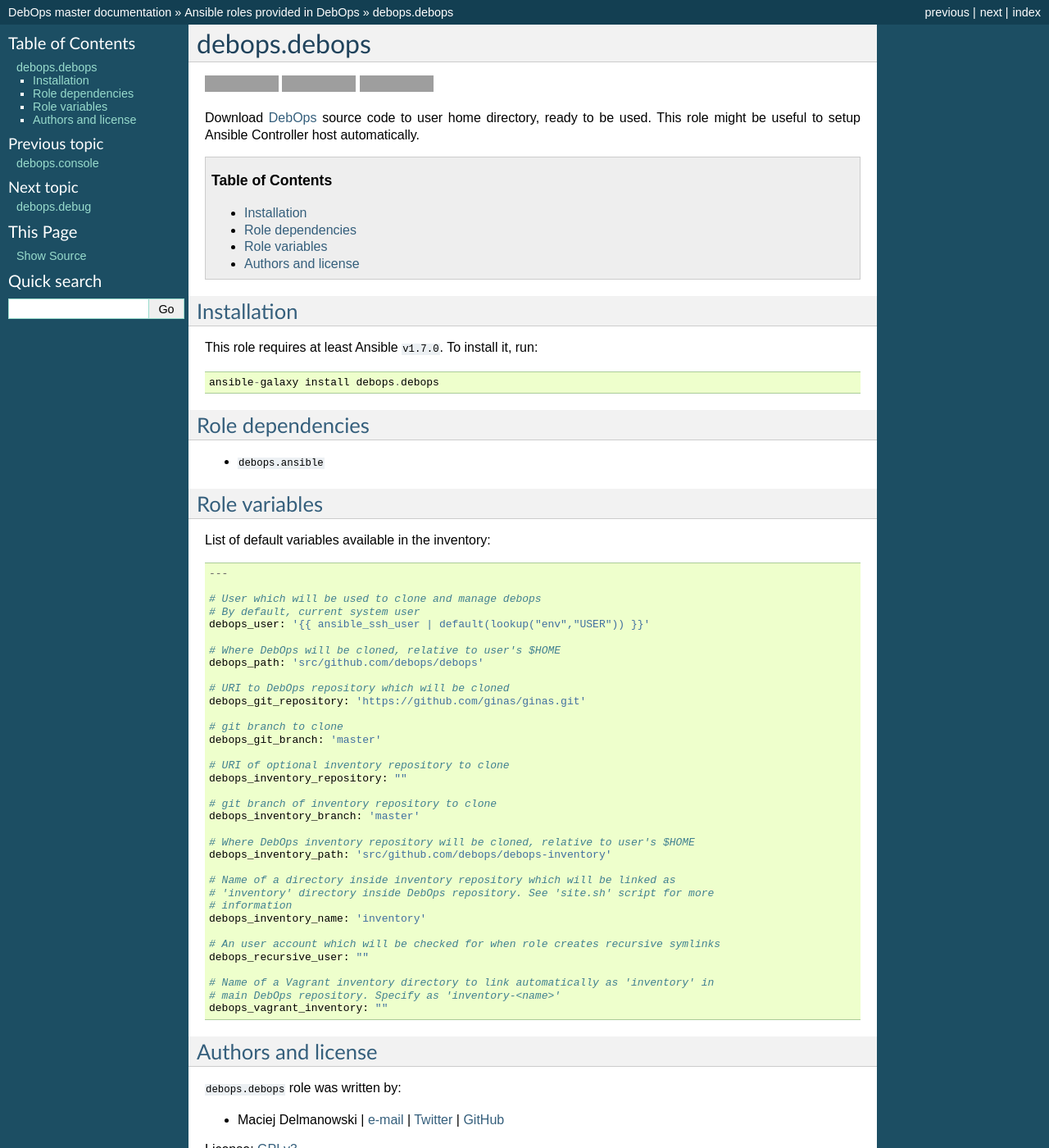
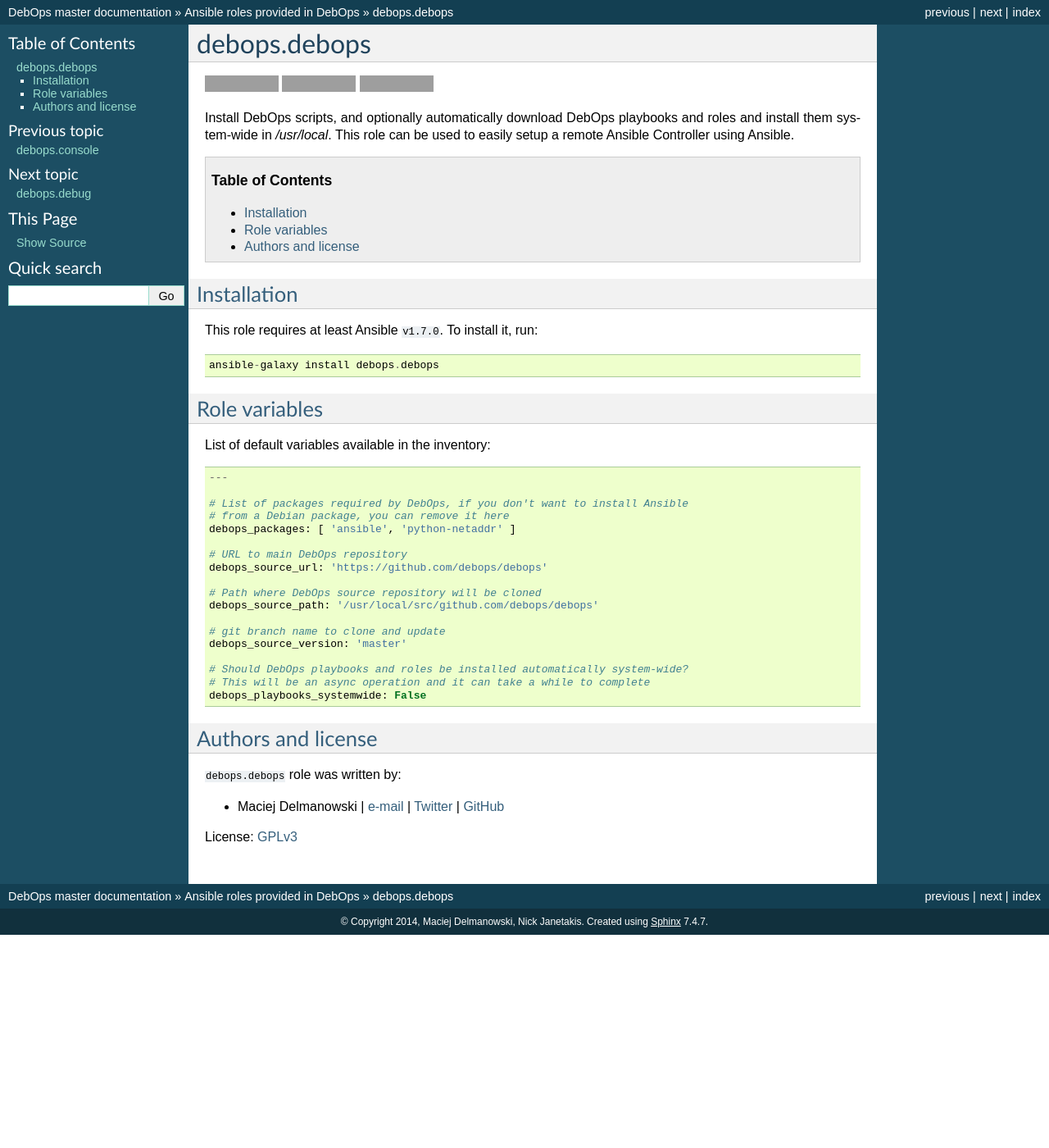
Before and after one commit to debops/docs, a Sphinx documentation site: the page built from docs/ansible/roles/debops.debops.rst, in a window 1280 px wide and 1400 px high. Shown: the whole window at 82% size. Built offline with Sphinx 7.4.7, drawn with Linux system fonts in a browser that asks for light colours; grey boxes are pictures that could not be loaded.

Commit message:
Update debops.debops documentation

```diff
--- a/docs/ansible/roles/debops.debops.rst
+++ b/docs/ansible/roles/debops.debops.rst
@@ -14,10 +14,9 @@
 
 
 
-Download `DebOps`_ source code to user home directory, ready to be used.
-This role might be useful to setup Ansible Controller host automatically.
-
-.. _DebOps: http://debops.org/
+Install DebOps scripts, and optionally automatically download DebOps
+playbooks and roles and install them system-wide in `/usr/local`. This role
+can be used to easily setup a remote Ansible Controller using Ansible.
 
 .. contents:: Table of Contents
    :local:
@@ -32,10 +31,6 @@
     ansible-galaxy install debops.debops
 
 
-Role dependencies
-~~~~~~~~~~~~~~~~~
-
-- ``debops.ansible``
 
 
 Role variables
@@ -45,39 +40,22 @@
 
     ---
 
-    # User which will be used to clone and manage debops
-    # By default, current system user
-    debops_user: '{{ ansible_ssh_user | default(lookup("env","USER")) }}'
+    # List of packages required by DebOps, if you don't want to install Ansible
+    # from a Debian package, you can remove it here
+    debops_packages: [ 'ansible', 'python-netaddr' ]
 
-    # Where DebOps will be cloned, relative to user's $HOME
-    debops_path: 'src/github.com/debops/debops'
+    # URL to main DebOps repository
+    debops_source_url: 'https://github.com/debops/debops'
 
-    # URI to DebOps repository which will be cloned
-    debops_git_repository: 'https://github.com/ginas/ginas.git'
+    # Path where DebOps source repository will be cloned
+    debops_source_path: '/usr/local/src/github.com/debops/debops'
 
-    # git branch to clone
-    debops_git_branch: 'master'
+    # git branch name to clone and update
+    debops_source_version: 'master'
 
-    # URI of optional inventory repository to clone
-    debops_inventory_repository: ""
-
-    # git branch of inventory repository to clone
-    debops_inventory_branch: 'master'
-
-    # Where DebOps inventory repository will be cloned, relative to user's $HOME
-    debops_inventory_path: 'src/github.com/debops/debops-inventory'
-
-    # Name of a directory inside inventory repository which will be linked as
-    # 'inventory' directory inside DebOps repository. See 'site.sh' script for more
-    # information
-    debops_inventory_name: 'inventory'
-
-    # An user account which will be checked for when role creates recursive symlinks
-    debops_recursive_user: ""
-
-    # Name of a Vagrant inventory directory to link automatically as 'inventory' in
-    # main DebOps repository. Specify as 'inventory-<name>'
-    debops_vagrant_inventory: ""
+    # Should DebOps playbooks and roles be installed automatically system-wide?
+    # This will be an async operation and it can take a while to complete
+    debops_playbooks_systemwide: False
 
 
 
```
